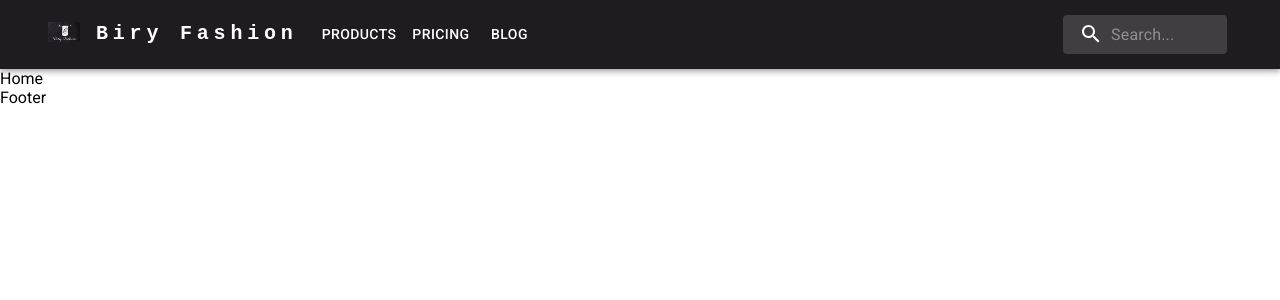
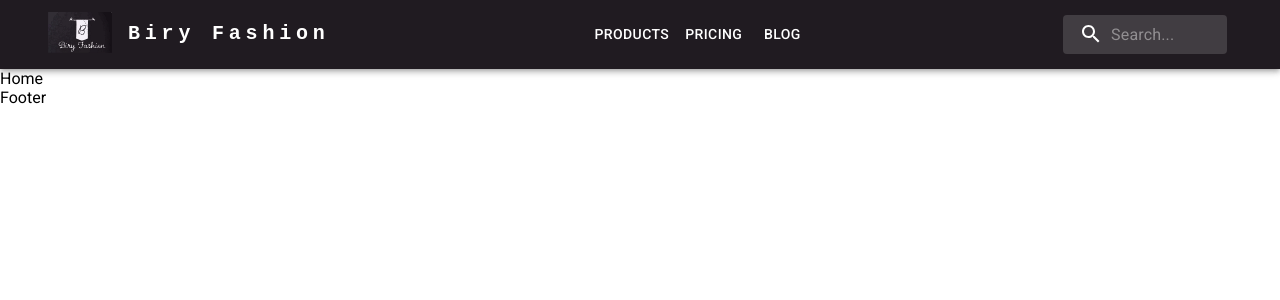
Before and after one commit to AhmedSaadKader/biry-fashion, a React (Vite) app: page / in a window 1280 px wide. Shown: the top 300 px of the page. Built offline with nearby package versions, Linux system fonts and the light colour scheme.

Commit message:
refactor logo in navbar

```diff
--- a/src/components/Navbar/Navbar.tsx
+++ b/src/components/Navbar/Navbar.tsx
@@ -19,6 +19,7 @@ import InputBase from '@mui/material/InputBase';
 import SearchIcon from '@mui/icons-material/Search';
 import { Logo } from '../../assets/logo';
 import SvgIcon from '@mui/material/SvgIcon';
+import NavbarLogo from './NavbarLogo';
 
 const pages = ['Products', 'Pricing', 'Blog'];
 const settings = ['Profile', 'Account', 'Dashboard', 'Logout'];
@@ -120,11 +121,12 @@ const Navbar = () => {
             alignContent: 'center',
             justifyContent: 'space-between'
           }}>
-          <Box sx={{ mr: 2, display: { xs: 'none', md: 'flex' } }}>
+          {/* <Box sx={{ mr: 2, display: { xs: 'none', md: 'flex' } }}>
             <Box sx={{ width: '2em' }} component="a" href="/">
               <SvgIcon component={Logo} />
             </Box>
-          </Box>
+          </Box> */}
+          <NavbarLogo xs={'none'} md={'flex'} />
           <Typography
             variant="h6"
             noWrap
@@ -135,6 +137,7 @@ const Navbar = () => {
               display: { xs: 'none', md: 'flex' },
               fontFamily: 'monospace',
               fontWeight: 700,
+              flexGrow: 1,
               letterSpacing: '.3rem',
               color: 'inherit',
               textDecoration: 'none'
@@ -176,16 +179,10 @@ const Navbar = () => {
               flexGrow: 1,
               justifyContent: 'center'
             }}>
-            <Box
-              sx={{ maxWidth: '4em', display: 'flex', alignItems: 'center' }}
-              component="a"
-              href="/">
-              <SvgIcon component={Logo} />
-            </Box>
+            <NavbarLogo mr={0} xs={'flex'} md={'none'} />
           </NoDisplayIfSearchOpen>
-          <NoDisplayIfSearchOpen openSearch={openSearch}>
+          <NoDisplayIfSearchOpen openSearch={openSearch} sx={{ flexGrow: 1 }}>
             <Typography
-              variant="body1"
               component="a"
               href="/"
               sx={{
@@ -202,7 +199,6 @@ const Navbar = () => {
               Biry Fashion
             </Typography>
           </NoDisplayIfSearchOpen>
-
           <Box sx={{ flexGrow: 1, display: { xs: 'none', md: 'flex' } }}>
             {pages.map((page) => {
               return (
--- /dev/null
+++ b/src/components/Navbar/NavbarLogo.tsx
@@ -0,0 +1,21 @@
+import Box from '@mui/material/Box';
+import SvgIcon from '@mui/material/SvgIcon';
+import { Logo } from '../../assets/logo';
+
+interface NavBarLogoProps {
+  mr?: number;
+  xs: string;
+  md: string;
+}
+
+const NavbarLogo = ({ mr = 2, xs, md }: NavBarLogoProps) => {
+  return (
+    <Box sx={{ mr: mr, display: { xs: xs, md: md }, alignItems: 'center' }}>
+      <Box sx={{ width: '4em' }} component="a" href="/">
+        <SvgIcon component={Logo} />
+      </Box>
+    </Box>
+  );
+};
+
+export default NavbarLogo;
```
